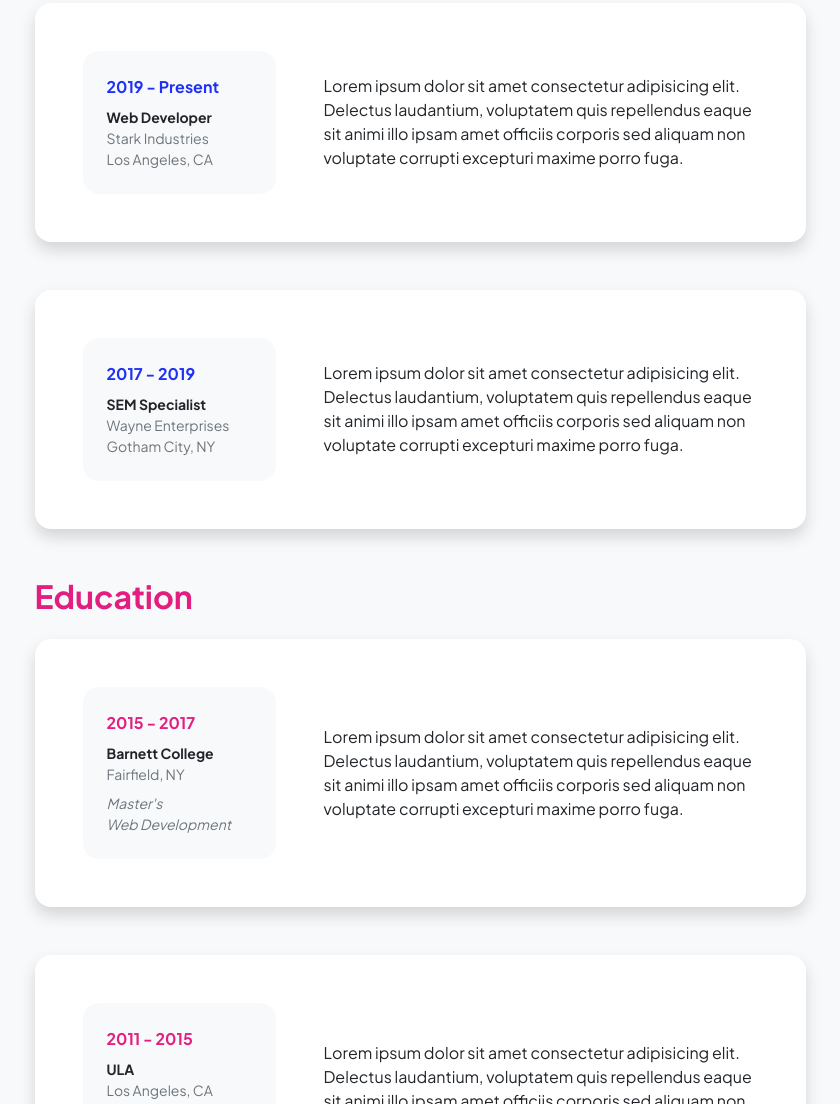
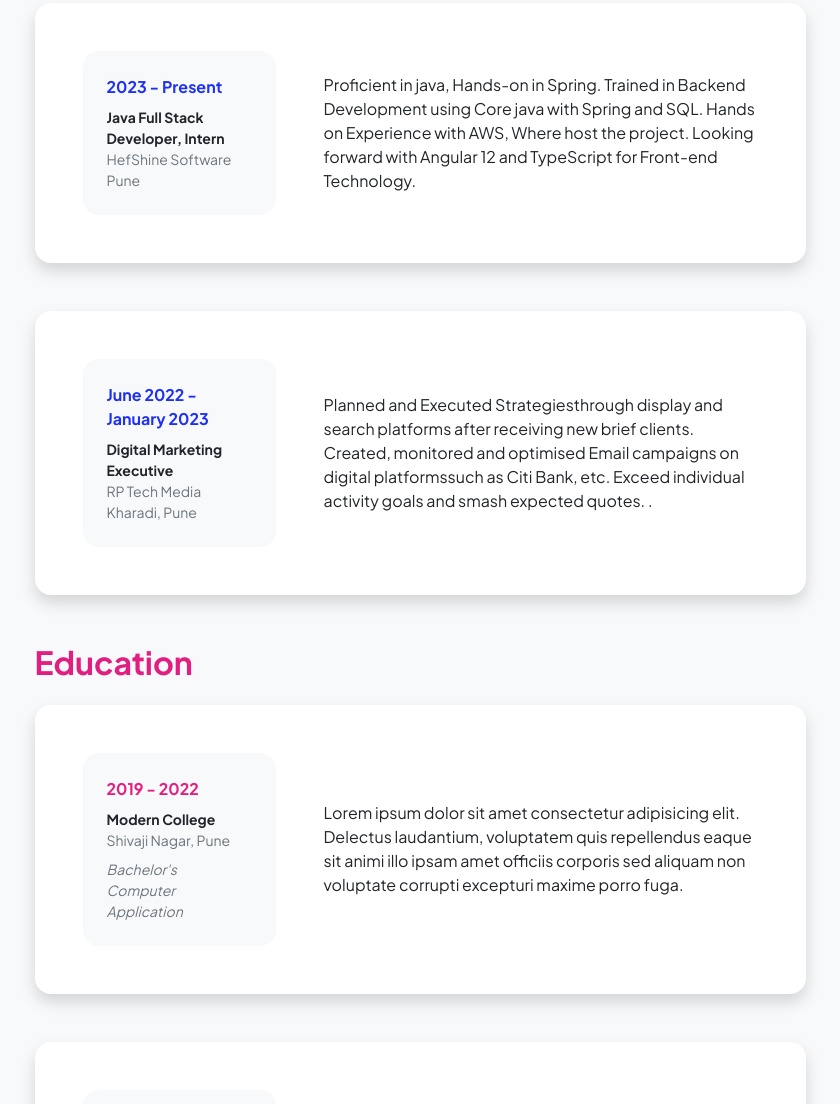
Before and after one commit to Sanket1401/sanket1401.github.io, a plain HTML site: page resume.html in a window 1280 px wide. Shown: the part 305-1409 px from the top of the page, without its empty margins (220-1060 px from the left). Drawn offline with nearby package versions, Linux system fonts and the light colour scheme.

Commit message:
updated message content

```diff
--- a/resume.html
+++ b/resume.html
@@ -58,13 +58,20 @@
                                     <div class="row align-items-center gx-5">
                                         <div class="col text-center text-lg-start mb-4 mb-lg-0">
                                             <div class="bg-light p-4 rounded-4">
-                                                <div class="text-primary fw-bolder mb-2">2019 - Present</div>
-                                                <div class="small fw-bolder">Web Developer</div>
-                                                <div class="small text-muted">Stark Industries</div>
-                                                <div class="small text-muted">Los Angeles, CA</div>
+                                                <div class="text-primary fw-bolder mb-2">2023 - Present</div>
+                                                <div class="small fw-bolder">Java Full Stack Developer, Intern</div>
+                                                <div class="small text-muted">HefShine Software</div>
+                                                <div class="small text-muted">Pune</div>
                                             </div>
                                         </div>
-                                        <div class="col-lg-8"><div>Lorem ipsum dolor sit amet consectetur adipisicing elit. Delectus laudantium, voluptatem quis repellendus eaque sit animi illo ipsam amet officiis corporis sed aliquam non voluptate corrupti excepturi maxime porro fuga.</div></div>
+                                        <div class="col-lg-8"><div>Proficient in java, Hands-on in Spring.
+                                            Trained in Backend Development using Core java
+                                            with Spring and SQL.
+                                            Hands on Experience with AWS, Where host the
+                                            project.
+                                            Looking forward with Angular 12 and TypeScript for
+                                            Front-end Technology.
+                                            </div></div>
                                     </div>
                                 </div>
                             </div>
@@ -74,13 +81,21 @@
                                     <div class="row align-items-center gx-5">
                                         <div class="col text-center text-lg-start mb-4 mb-lg-0">
                                             <div class="bg-light p-4 rounded-4">
-                                                <div class="text-primary fw-bolder mb-2">2017 - 2019</div>
-                                                <div class="small fw-bolder">SEM Specialist</div>
-                                                <div class="small text-muted">Wayne Enterprises</div>
-                                                <div class="small text-muted">Gotham City, NY</div>
+                                                <div class="text-primary fw-bolder mb-2"> June 2022 - January 2023</div>
+                                                <div class="small fw-bolder">Digital Marketing Executive</div>
+                                                <div class="small text-muted">RP Tech Media</div>
+                                                <div class="small text-muted">Kharadi, Pune</div>
                                             </div>
                                         </div>
-                                        <div class="col-lg-8"><div>Lorem ipsum dolor sit amet consectetur adipisicing elit. Delectus laudantium, voluptatem quis repellendus eaque sit animi illo ipsam amet officiis corporis sed aliquam non voluptate corrupti excepturi maxime porro fuga.</div></div>
+                                        <div class="col-lg-8"><div>Planned and Executed Strategiesthrough display
+                                            and search platforms after receiving new brief
+                                            clients.
+                                            Created, monitored and optimised Email
+                                            campaigns on digital platformssuch as Citi Bank,
+                                            etc.
+                                            Exceed individual activity goals and smash expected
+                                            quotes.
+                                            .</div></div>
                                     </div>
                                 </div>
                             </div>
@@ -94,14 +109,14 @@
                                     <div class="row align-items-center gx-5">
                                         <div class="col text-center text-lg-start mb-4 mb-lg-0">
                                             <div class="bg-light p-4 rounded-4">
-                                                <div class="text-secondary fw-bolder mb-2">2015 - 2017</div>
+                                                <div class="text-secondary fw-bolder mb-2">2019 - 2022</div>
                                                 <div class="mb-2">
-                                                    <div class="small fw-bolder">Barnett College</div>
-                                                    <div class="small text-muted">Fairfield, NY</div>
+                                                    <div class="small fw-bolder">Modern College</div>
+                                                    <div class="small text-muted">Shivaji Nagar, Pune</div>
                                                 </div>
                                                 <div class="fst-italic">
-                                                    <div class="small text-muted">Master's</div>
-                                                    <div class="small text-muted">Web Development</div>
+                                                    <div class="small text-muted">Bachelor's</div>
+                                                    <div class="small text-muted">Computer Application</div>
                                                 </div>
                                             </div>
                                         </div>
@@ -115,15 +130,15 @@
                                     <div class="row align-items-center gx-5">
                                         <div class="col text-center text-lg-start mb-4 mb-lg-0">
                                             <div class="bg-light p-4 rounded-4">
-                                                <div class="text-secondary fw-bolder mb-2">2011 - 2015</div>
+                                                <div class="text-secondary fw-bolder mb-2">2018 - 2019</div>
                                                 <div class="mb-2">
-                                                    <div class="small fw-bolder">ULA</div>
-                                                    <div class="small text-muted">Los Angeles, CA</div>
+                                                    <div class="small fw-bolder">12th</div>
+                                                    <div class="small text-muted">SV Union College</div>
                                                 </div>
-                                                <div class="fst-italic">
+                                                <!-- <div class="fst-italic">
                                                     <div class="small text-muted">Undergraduate</div>
                                                     <div class="small text-muted">Computer Science</div>
-                                                </div>
+                                                </div> -->
                                             </div>
                                         </div>
                                         <div class="col-lg-8"><div>Lorem ipsum dolor sit amet consectetur adipisicing elit. Delectus laudantium, voluptatem quis repellendus eaque sit animi illo ipsam amet officiis corporis sed aliquam non voluptate corrupti excepturi maxime porro fuga.</div></div>
@@ -145,15 +160,15 @@
                                             <h3 class="fw-bolder mb-0"><span class="text-gradient d-inline">Professional Skills</span></h3>
                                         </div>
                                         <div class="row row-cols-1 row-cols-md-3 mb-4">
-                                            <div class="col mb-4 mb-md-0"><div class="d-flex align-items-center bg-light rounded-4 p-3 h-100">SEO/SEM Marketing</div></div>
-                                            <div class="col mb-4 mb-md-0"><div class="d-flex align-items-center bg-light rounded-4 p-3 h-100">Statistical Analysis</div></div>
+                                            <!-- <div class="col mb-4 mb-md-0"><div class="d-flex align-items-center bg-light rounded-4 p-3 h-100">SEO/SEM Marketing</div></div>
+                                            <div class="col mb-4 mb-md-0"><div class="d-flex align-items-center bg-light rounded-4 p-3 h-100">Statistical Analysis</div></div> -->
                                             <div class="col"><div class="d-flex align-items-center bg-light rounded-4 p-3 h-100">Web Development</div></div>
                                         </div>
-                                        <div class="row row-cols-1 row-cols-md-3">
+                                        <!-- <div class="row row-cols-1 row-cols-md-3">
                                             <div class="col mb-4 mb-md-0"><div class="d-flex align-items-center bg-light rounded-4 p-3 h-100">Network Security</div></div>
                                             <div class="col mb-4 mb-md-0"><div class="d-flex align-items-center bg-light rounded-4 p-3 h-100">Adobe Software Suite</div></div>
                                             <div class="col"><div class="d-flex align-items-center bg-light rounded-4 p-3 h-100">User Interface Design</div></div>
-                                        </div>
+                                        </div> -->
                                     </div>
                                     <!-- Languages list-->
                                     <div class="mb-0">
@@ -165,12 +180,14 @@
                                             <div class="col mb-4 mb-md-0"><div class="d-flex align-items-center bg-light rounded-4 p-3 h-100">HTML</div></div>
                                             <div class="col mb-4 mb-md-0"><div class="d-flex align-items-center bg-light rounded-4 p-3 h-100">CSS</div></div>
                                             <div class="col"><div class="d-flex align-items-center bg-light rounded-4 p-3 h-100">JavaScript</div></div>
+                                            <div class="col"><div class="d-flex align-items-center bg-light rounded-4 p-3 h-100">Core Java</div></div>
+                                            <div class="col"><div class="d-flex align-items-center bg-light rounded-4 p-3 h-100">Spring</div></div>
                                         </div>
-                                        <div class="row row-cols-1 row-cols-md-3">
+                                        <!-- <div class="row row-cols-1 row-cols-md-3">
                                             <div class="col mb-4 mb-md-0"><div class="d-flex align-items-center bg-light rounded-4 p-3 h-100">Python</div></div>
                                             <div class="col mb-4 mb-md-0"><div class="d-flex align-items-center bg-light rounded-4 p-3 h-100">Ruby</div></div>
                                             <div class="col"><div class="d-flex align-items-center bg-light rounded-4 p-3 h-100">Node.js</div></div>
-                                        </div>
+                                        </div> -->
                                     </div>
                                 </div>
                             </div>
@@ -183,7 +200,7 @@
         <footer class="bg-white py-4 mt-auto">
             <div class="container px-5">
                 <div class="row align-items-center justify-content-between flex-column flex-sm-row">
-                    <div class="col-auto"><div class="small m-0">Copyright &copy; Your Website 2023</div></div>
+                    <div class="col-auto"><div class="small m-0">Copyright &copy; Your Website 2024</div></div>
                     <div class="col-auto">
                         <a class="small" href="#!">Privacy</a>
                         <span class="mx-1">&middot;</span>
```
Also changed, not shown: index.html (+18 -6 lines).
